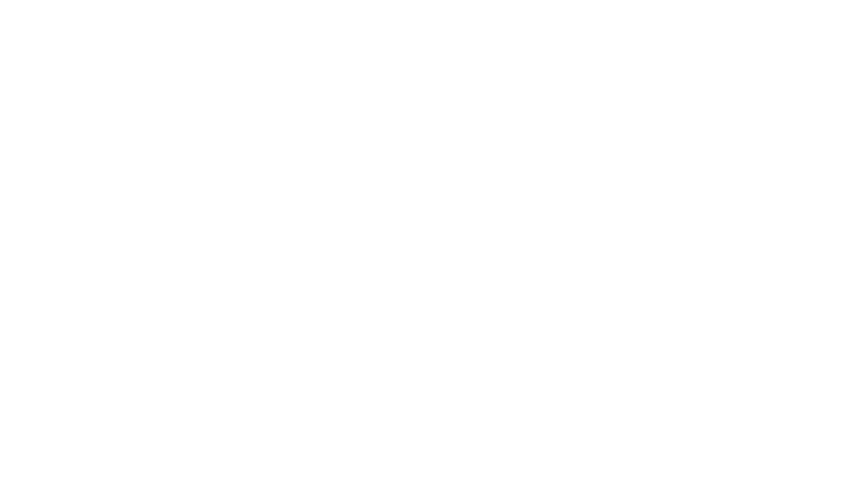
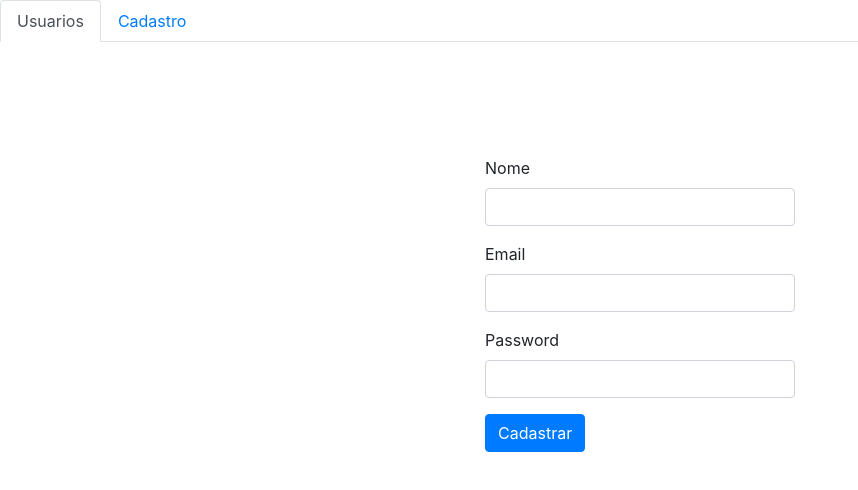
Before and after one commit to mmuniz75/social-messenger-front, an Angular app: page /register in a window 1280 px wide. Before the commit this address led to /. Shown: the top 490 px of the page, without its empty margins (0-858 px from the left). Built offline with nearby package versions, Linux system fonts and the light colour scheme.

Commit message:
melhoria der layout

```diff
--- a/src/app/app.component.html
+++ b/src/app/app.component.html
@@ -1,7 +1,9 @@
-<div class="container h-100" >
-  <div class="row h-100 justify-content-center align-items-center">
-    <div class="col" style="max-width: 540px;">
-      <router-outlet></router-outlet>
-    </div>
-  </div>
-</div>
+<ul ngbNav #nav="ngbNav" [(activeId)]="active" class="nav-tabs">
+  <li [ngbNavItem]="1">
+    <a ngbNavLink routerLink="list">Usuarios</a>
+  </li>
+  <li [ngbNavItem]="2">
+    <a ngbNavLink routerLink="register">Cadastro</a>
+  </li>
+</ul>
+<router-outlet></router-outlet>
--- a/src/app/app.component.ts
+++ b/src/app/app.component.ts
@@ -6,5 +6,6 @@
   styleUrls: ['./app.component.css']
 })
 export class AppComponent {
+  active = 1;
 
 }
--- a/src/app/app.module.ts
+++ b/src/app/app.module.ts
@@ -4,12 +4,14 @@
 import { AppRoutingModule } from './app-routing.module';
 import { AppComponent } from './app.component';
 import { NgbModule } from '@ng-bootstrap/ng-bootstrap';
-import { UserComponent } from './user/user.component';
+import { UserRegisterComponent } from './users/user-register/user-register.component';
+import { UserListComponent } from './users/user-list/user-list.component';
 
 @NgModule({
   declarations: [
     AppComponent,
-    UserComponent
+    UserRegisterComponent,
+    UserListComponent
   ],
   imports: [
     BrowserModule,
--- a/src/app/user/user.component.html
+++ /dev/null
@@ -1,15 +0,0 @@
-<form>
-    <div class="form-group">
-        <label for="exampleInputEmail1">Nome</label>
-        <input class="form-control" id="exampleInputEmail1" aria-describedby="emailHelp">
-      </div>
-    <div class="form-group">
-      <label for="exampleInputEmail1">Email</label>
-      <input type="email" class="form-control" id="exampleInputEmail1" aria-describedby="emailHelp">
-    </div>
-    <div class="form-group">
-      <label for="exampleInputPassword1">Password</label>
-      <input type="password" class="form-control" id="exampleInputPassword1">
-    </div>
-    <button type="submit" class="btn btn-primary">Submit</button>
-  </form>
--- a/src/app/user/user.component.ts
+++ /dev/null
@@ -1,15 +0,0 @@
-import { Component, OnInit } from '@angular/core';
-
-@Component({
-  selector: 'app-user',
-  templateUrl: './user.component.html',
-  styleUrls: ['./user.component.css']
-})
-export class UserComponent implements OnInit {
-
-  constructor() { }
-
-  ngOnInit(): void {
-  }
-
-}
--- /dev/null
+++ b/src/app/users/user-list/user-list.component.html
@@ -0,0 +1 @@
+<p>user-list works!</p>
--- /dev/null
+++ b/src/app/users/user-list/user-list.component.ts
@@ -0,0 +1,15 @@
+import { Component, OnInit } from '@angular/core';
+
+@Component({
+  selector: 'app-user-list',
+  templateUrl: './user-list.component.html',
+  styleUrls: ['./user-list.component.css']
+})
+export class UserListComponent implements OnInit {
+
+  constructor() { }
+
+  ngOnInit(): void {
+  }
+
+}
--- /dev/null
+++ b/src/app/users/user-register/user-register.component.css
@@ -0,0 +1,4 @@
+.userForm {
+    margin-top: 10%;
+    max-width: 340px;
+}
--- /dev/null
+++ b/src/app/users/user-register/user-register.component.html
@@ -0,0 +1,21 @@
+<div class="container h-100" >
+  <div class="row h-100 justify-content-center">
+    <div class="col userForm">
+      <form>
+        <div class="form-group">
+            <label for="exampleInputEmail1">Nome</label>
+            <input class="form-control" id="exampleInputEmail1" aria-describedby="emailHelp">
+          </div>
+        <div class="form-group">
+          <label for="exampleInputEmail1">Email</label>
+          <input type="email" class="form-control" id="exampleInputEmail1" aria-describedby="emailHelp">
+        </div>
+        <div class="form-group">
+          <label for="exampleInputPassword1">Password</label>
+          <input type="password" class="form-control" id="exampleInputPassword1">
+        </div>
+        <button type="submit" class="btn btn-primary">Cadastrar</button>
+      </form>
+    </div>
+  </div>
+</div>
--- /dev/null
+++ b/src/app/users/user-register/user-register.component.ts
@@ -0,0 +1,15 @@
+import { Component, OnInit } from '@angular/core';
+
+@Component({
+  selector: 'app-user-register',
+  templateUrl: './user-register.component.html',
+  styleUrls: ['./user-register.component.css']
+})
+export class UserRegisterComponent implements OnInit {
+
+  constructor() { }
+
+  ngOnInit(): void {
+  }
+
+}
```
Also changed, not shown: src/app/app-routing.module.ts (+12 -3 lines), src/app/users/user-list/user-list.component.css (added).
